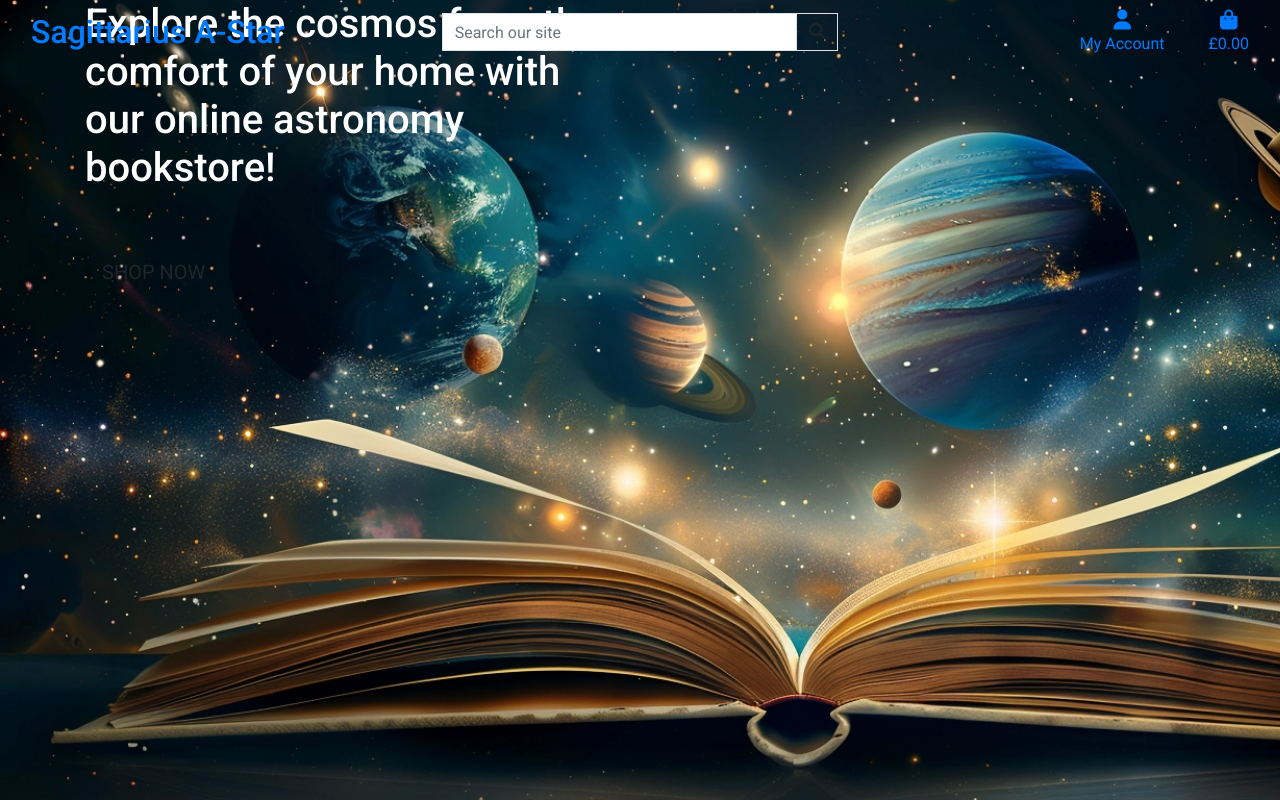
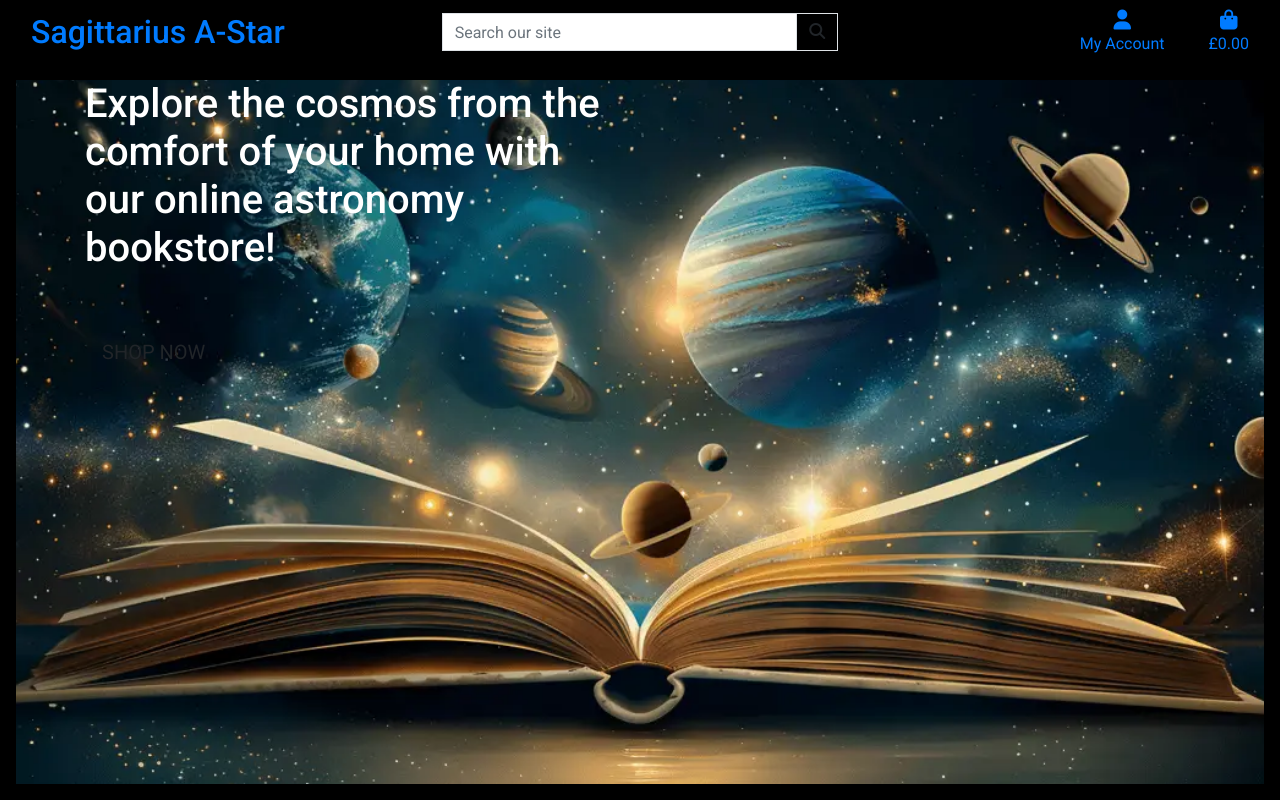
Before and after one commit to NataliaCzeladka/sagittarius-a-star, a Django app: page / in a window 1280 px wide. Run offline with Django 3.2, Linux system fonts and the light colour scheme; some libraries are stand-ins or nearby versions.

Commit message:
Position background image

```diff
--- a/static/css/base.css
+++ b/static/css/base.css
@@ -11,8 +11,17 @@ html {
 body {
     font-family: 'Roboto', sans-serif;
     background-color: #000000;
-    background-image: url('/media/home_page_image.webp');
+    color: #fff;
+    display: flex;
+    min-height: 100vh;
+    flex-direction: column;
+}
+
+main {
+    flex: 1 0 auto;
+    background-image: url('/media/home_page_image1.webp');
     background-size: cover;
+    background-position: center bottom;
+    background-attachment: fixed;
     background-repeat: no-repeat;
-    color: #fff;
 }
--- a/templates/base.html
+++ b/templates/base.html
@@ -47,7 +47,7 @@
   </head>
 
   <body>
-    <header class="container-fluid fixed-top">
+    <header class="container-fluid">
       <div class="row">
           <div class="col-12 col-lg-4 my-auto py-1 py-lg-0 text-center text-lg-left">
               <a href="{% url 'home' %}" class="nav-link main-logo-link">
@@ -109,6 +109,8 @@
       </div>
   </header>
 
+  <main class="m-3">
+
     {% if messages %}
         <div class="message-container"></div>
     {% endif %}
@@ -119,9 +121,10 @@
     {% block content %}
     {% endblock %}
 
+</main>
+
     {% block postloadjs %}
     {% endblock %}
 
-
   </body>
 </html>
```
Also changed, not shown: media/home_page_image.webp (deleted), media/home_page_image1.webp (added).
